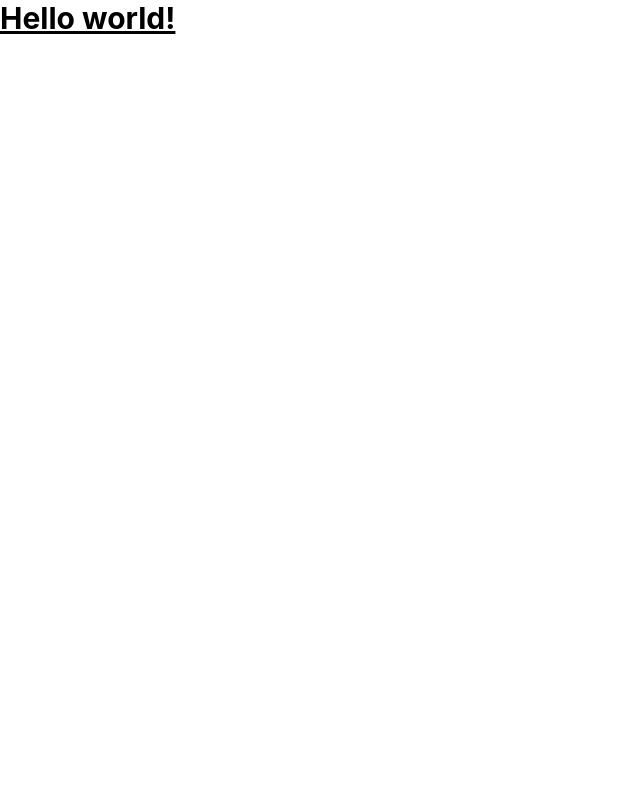
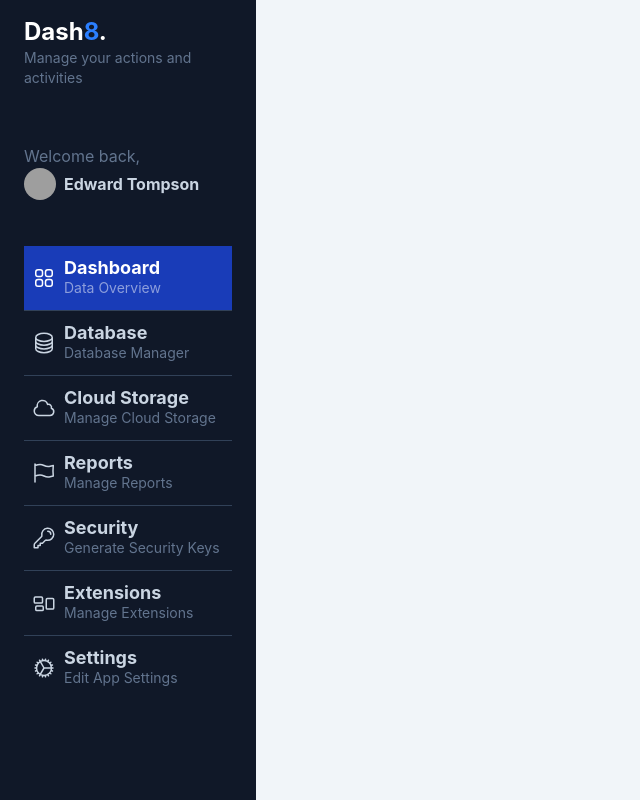
Before and after one commit to jueltter/angular-c106, an Angular app: page / in a window 1280 px wide. Shown: the whole page, without its empty margins (0-640 px from the left). Built offline with nearby package versions, Linux system fonts and the light colour scheme; grey boxes are pictures that could not be loaded.

Commit message:
6-inicio-de-proyecto-gifsapp completed

```diff
--- a/src/app/app.html
+++ b/src/app/app.html
@@ -1,4 +1,105 @@
-<h1 class="text-3xl font-bold underline">
-  Hello world!
-</h1>
+<div class="bg-slate-100 overflow-y-scroll w-screen h-screen antialiased text-slate-300 selection:bg-blue-600 selection:text-white">
+    <div class="flex flex-col relative w-screen">
+        <div id="menu" class="bg-gray-900 min-h-screen z-10 text-slate-300 w-64 fixed left-0 h-screen overflow-y-scroll">
+           <div id="logo" class="my-4 px-6">
+            <h1 class="text-lg md:text-2xl font-bold text-white">Dash<span class="text-blue-500">8</span>.</h1>
+            <p class="text-slate-500 text-sm">Manage your actions and activities</p>
+           </div>
+           <div id="profile" class="px-6 py-10">
+            <p class="text-slate-500">Welcome back,</p>
+            <a href="#" class="inline-flex space-x-2 items-center">
+                <span>
+                    <img class="rounded-full w-8 h-8" src="https://images.unsplash.com/photo-1542909168-82c3e7fdca5c?ixlib=rb-4.0.3&ixid=MnwxMjA3fDB8MHxwaG90by1wYWdlfHx8fGVufDB8fHx8&auto=format&fit=crop&w=128&q=80" alt="">
+                </span>
+                <span class="text-sm md:text-base font-bold">
+                    Edward Tompson
+                </span>
+                </a>
+           </div>
+           <div id="nav" class="w-full px-6">
+            <a href="#" class="w-full px-2 inline-flex space-x-2 items-center border-b border-slate-700 py-3 bg-blue-800 hover:bg-white/5 transition ease-linear duration-150">
+                <div>
+                    <svg xmlns="http://www.w3.org/2000/svg" fill="none" viewBox="0 0 24 24" stroke-width="1.5" stroke="currentColor" class="w-6 h-6 text-white">
+                        <path stroke-linecap="round" stroke-linejoin="round" d="M3.75 6A2.25 2.25 0 016 3.75h2.25A2.25 2.25 0 0110.5 6v2.25a2.25 2.25 0 01-2.25 2.25H6a2.25 2.25 0 01-2.25-2.25V6zM3.75 15.75A2.25 2.25 0 016 13.5h2.25a2.25 2.25 0 012.25 2.25V18a2.25 2.25 0 01-2.25 2.25H6A2.25 2.25 0 013.75 18v-2.25zM13.5 6a2.25 2.25 0 012.25-2.25H18A2.25 2.25 0 0120.25 6v2.25A2.25 2.25 0 0118 10.5h-2.25a2.25 2.25 0 01-2.25-2.25V6zM13.5 15.75a2.25 2.25 0 012.25-2.25H18a2.25 2.25 0 012.25 2.25V18A2.25 2.25 0 0118 20.25h-2.25A2.25 2.25 0 0113.5 18v-2.25z" />
+                      </svg>
+
+                </div>
+                <div class="flex flex-col">
+                    <span class="text-lg font-bold leading-5 text-white">Dashboard</span>
+                    <span class="text-sm text-white/50 hidden md:block">Data Overview</span>
+                </div>
+            </a>
+            <a href="#" class="w-full px-2 inline-flex space-x-2 items-center border-b border-slate-700 py-3 hover:bg-white/5 transition ease-linear duration-150">
+                <div>
+                    <svg xmlns="http://www.w3.org/2000/svg" fill="none" viewBox="0 0 24 24" stroke-width="1.5" stroke="currentColor" class="w-6 h-6">
+                        <path stroke-linecap="round" stroke-linejoin="round" d="M20.25 6.375c0 2.278-3.694 4.125-8.25 4.125S3.75 8.653 3.75 6.375m16.5 0c0-2.278-3.694-4.125-8.25-4.125S3.75 4.097 3.75 6.375m16.5 0v11.25c0 2.278-3.694 4.125-8.25 4.125s-8.25-1.847-8.25-4.125V6.375m16.5 0v3.75m-16.5-3.75v3.75m16.5 0v3.75C20.25 16.153 16.556 18 12 18s-8.25-1.847-8.25-4.125v-3.75m16.5 0c0 2.278-3.694 4.125-8.25 4.125s-8.25-1.847-8.25-4.125" />
+                      </svg>
+                </div>
+                <div class="flex flex-col">
+                    <span class="text-lg text-slate-300 font-bold leading-5">Database</span>
+                    <span class="text-sm text-slate-500 hidden md:block">Database Manager</span>
+                </div>
+            </a>
+            <a href="#" class="w-full px-2 inline-flex space-x-2 items-center border-b border-slate-700 py-3 hover:bg-white/5 transition ease-linear duration-150">
+                <div>
+                    <svg xmlns="http://www.w3.org/2000/svg" fill="none" viewBox="0 0 24 24" stroke-width="1.5" stroke="currentColor" class="w-6 h-6">
+                        <path stroke-linecap="round" stroke-linejoin="round" d="M2.25 15a4.5 4.5 0 004.5 4.5H18a3.75 3.75 0 001.332-7.257 3 3 0 00-3.758-3.848 5.25 5.25 0 00-10.233 2.33A4.502 4.502 0 002.25 15z" />
+                      </svg>
+                </div>
+                <div class="flex flex-col">
+                    <span class="text-lg text-slate-300 font-bold leading-5">Cloud Storage</span>
+                    <span class="text-sm text-slate-500 hidden md:block">Manage Cloud Storage</span>
+                </div>
+            </a>
+            <a href="#" class="w-full px-2 inline-flex space-x-2 items-center border-b border-slate-700 py-3 hover:bg-white/5 transition ease-linear duration-150">
+                <div>
+                    <svg xmlns="http://www.w3.org/2000/svg" fill="none" viewBox="0 0 24 24" stroke-width="1.5" stroke="currentColor" class="w-6 h-6">
+                        <path stroke-linecap="round" stroke-linejoin="round" d="M3 3v1.5M3 21v-6m0 0l2.77-.693a9 9 0 016.208.682l.108.054a9 9 0 006.086.71l3.114-.732a48.524 48.524 0 01-.005-10.499l-3.11.732a9 9 0 01-6.085-.711l-.108-.054a9 9 0 00-6.208-.682L3 4.5M3 15V4.5" />
+                      </svg>
+                </div>
+                <div class="flex flex-col">
+                    <span class="text-lg text-slate-300 font-bold leading-5">Reports</span>
+                    <span class="text-sm text-slate-500 hidden md:block">Manage Reports</span>
+                </div>
+            </a>
+            <a href="#" class="w-full px-2 inline-flex space-x-2 items-center border-b border-slate-700 py-3 hover:bg-white/5 transition ease-linear duration-150">
+                <div>
+                    <svg xmlns="http://www.w3.org/2000/svg" fill="none" viewBox="0 0 24 24" stroke-width="1.5" stroke="currentColor" class="w-6 h-6">
+                        <path stroke-linecap="round" stroke-linejoin="round" d="M15.75 5.25a3 3 0 013 3m3 0a6 6 0 01-7.029 5.912c-.563-.097-1.159.026-1.563.43L10.5 17.25H8.25v2.25H6v2.25H2.25v-2.818c0-.597.237-1.17.659-1.591l6.499-6.499c.404-.404.527-1 .43-1.563A6 6 0 1121.75 8.25z" />
+                      </svg>
+                </div>
+                <div class="flex flex-col">
+                    <span class="text-lg text-slate-300 font-bold leading-5">Security</span>
+                    <span class="text-sm text-slate-500 hidden md:block">Generate Security Keys</span>
+                </div>
+            </a>
+            <a href="#" class="w-full px-2 inline-flex space-x-2 items-center border-b border-slate-700 py-3 hover:bg-white/5 transition ease-linear duration-150">
+                <div>
+                    <svg xmlns="http://www.w3.org/2000/svg" fill="none" viewBox="0 0 24 24" stroke-width="1.5" stroke="currentColor" class="w-6 h-6">
+                        <path stroke-linecap="round" stroke-linejoin="round" d="M2.25 7.125C2.25 6.504 2.754 6 3.375 6h6c.621 0 1.125.504 1.125 1.125v3.75c0 .621-.504 1.125-1.125 1.125h-6a1.125 1.125 0 01-1.125-1.125v-3.75zM14.25 8.625c0-.621.504-1.125 1.125-1.125h5.25c.621 0 1.125.504 1.125 1.125v8.25c0 .621-.504 1.125-1.125 1.125h-5.25a1.125 1.125 0 01-1.125-1.125v-8.25zM3.75 16.125c0-.621.504-1.125 1.125-1.125h5.25c.621 0 1.125.504 1.125 1.125v2.25c0 .621-.504 1.125-1.125 1.125h-5.25a1.125 1.125 0 01-1.125-1.125v-2.25z" />
+                      </svg>
+                </div>
+                <div class="flex flex-col">
+                    <span class="text-lg text-slate-300 font-bold leading-5">Extensions</span>
+                    <span class="text-sm text-slate-500 hidden md:block">Manage Extensions</span>
+                </div>
+            </a>
+            <a href="#" class="w-full px-2 inline-flex space-x-2 items-center py-3 hover:bg-white/5 transition ease-linear duration-150">
+                <div>
+                    <svg xmlns="http://www.w3.org/2000/svg" fill="none" viewBox="0 0 24 24" stroke-width="1.5" stroke="currentColor" class="w-6 h-6">
+                        <path stroke-linecap="round" stroke-linejoin="round" d="M4.5 12a7.5 7.5 0 0015 0m-15 0a7.5 7.5 0 1115 0m-15 0H3m16.5 0H21m-1.5 0H12m-8.457 3.077l1.41-.513m14.095-5.13l1.41-.513M5.106 17.785l1.15-.964m11.49-9.642l1.149-.964M7.501 19.795l.75-1.3m7.5-12.99l.75-1.3m-6.063 16.658l.26-1.477m2.605-14.772l.26-1.477m0 17.726l-.26-1.477M10.698 4.614l-.26-1.477M16.5 19.794l-.75-1.299M7.5 4.205L12 12m6.894 5.785l-1.149-.964M6.256 7.178l-1.15-.964m15.352 8.864l-1.41-.513M4.954 9.435l-1.41-.514M12.002 12l-3.75 6.495" />
+                      </svg>
+                </div>
+                <div class="flex flex-col">
+                    <span class="text-lg text-slate-300 font-bold leading-5">Settings</span>
+                    <span class="text-sm text-slate-500 hidden md:block">Edit App Settings</span>
+                </div>
+            </a>
+
+           </div>
+        </div>
+
+
+    </div>
+</div>
 <router-outlet />
```
